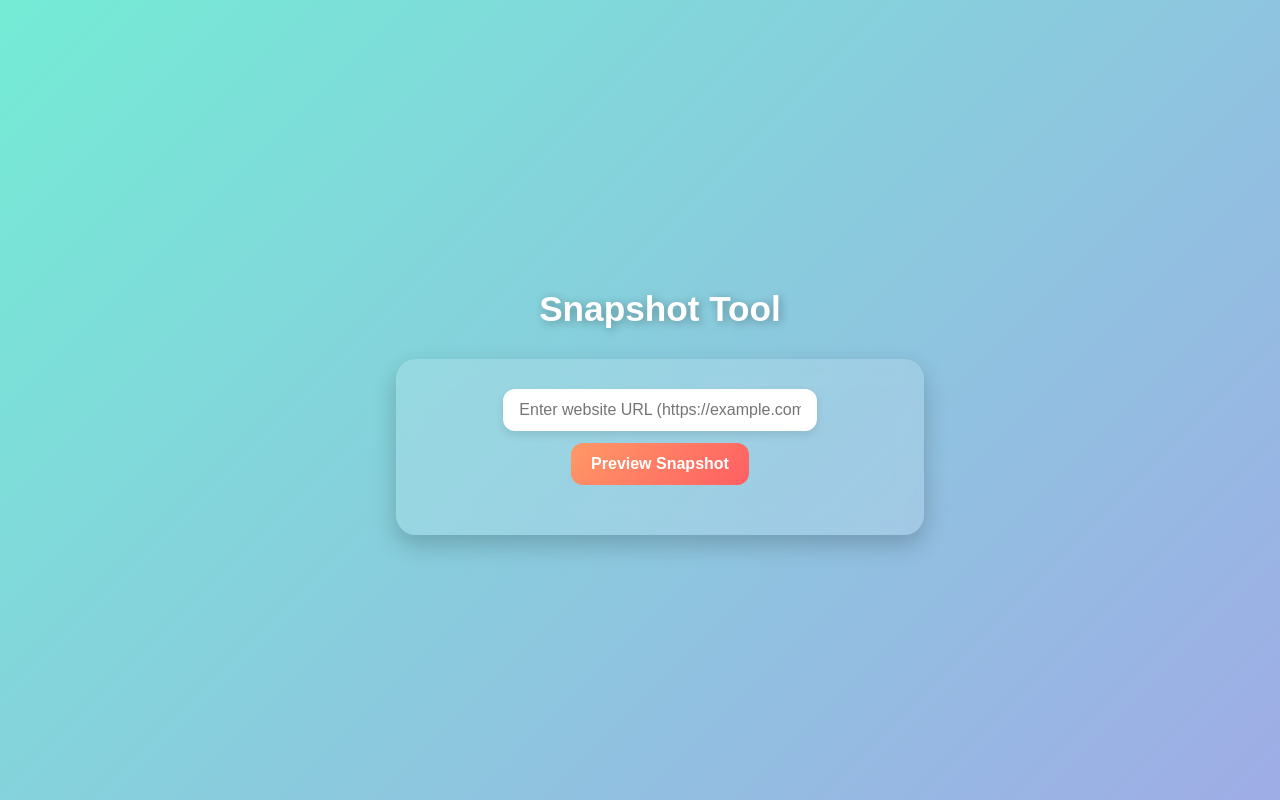
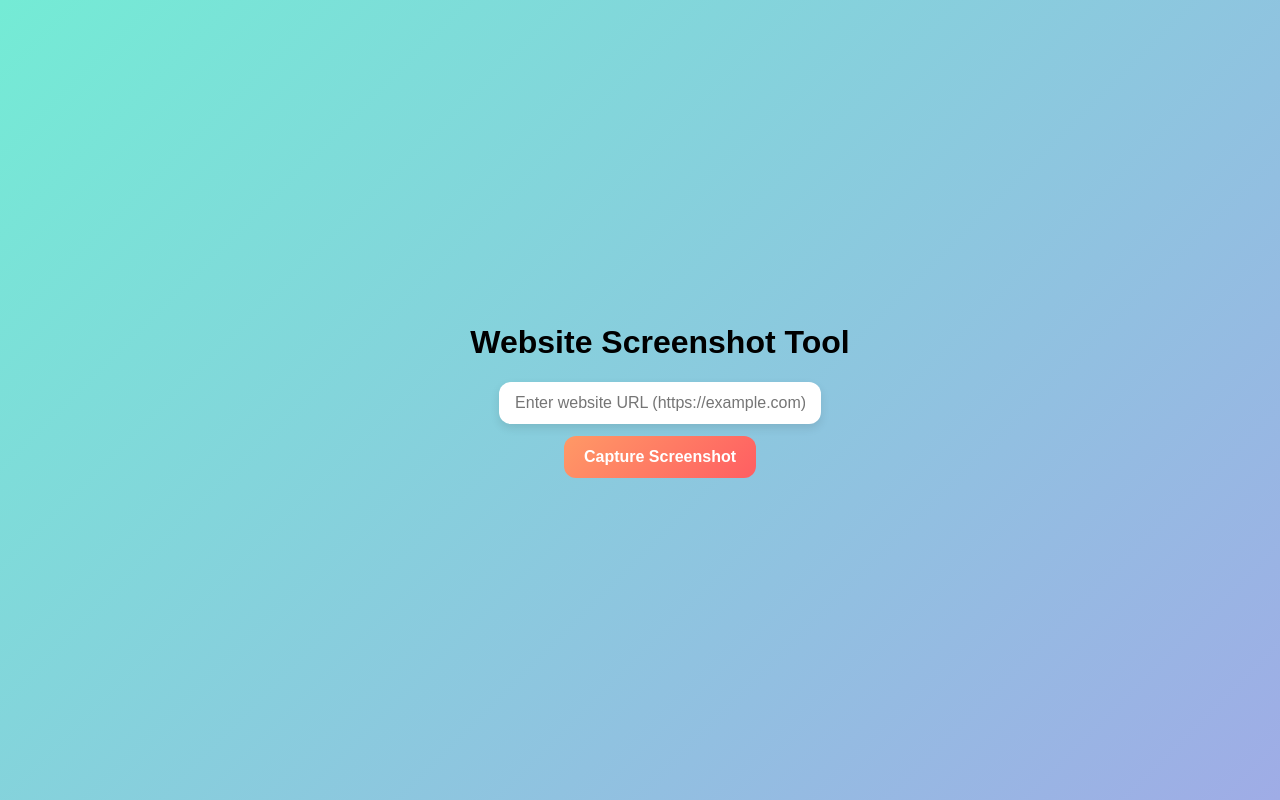
Before and after one commit to yashjaiswal97/website-snapshot-tool, a React (Create React App) app: page / in a window 1280 px wide. Built offline with nearby package versions, Linux system fonts and the light colour scheme.

Commit message:
Update App.js

```diff
--- a/src/App.js
+++ b/src/App.js
@@ -6,9 +6,8 @@ function App() {
   const [screenshot, setScreenshot] = useState("");
   const [loading, setLoading] = useState(false);
   const [error, setError] = useState("");
-  const [preview, setPreview] = useState(false);
 
-  const previewScreenshot = async () => {
+  const captureScreenshot = async () => {
     if (!url) {
       setError("Please enter a valid URL");
       return;
@@ -16,18 +15,17 @@ function App() {
     setError("");
     setLoading(true);
     setScreenshot("");
-    setPreview(false);
 
     try {
-      const apiKey = "cb1d26e2e9df4f16bc77e733208999c2"; // API key
+      // Replace DEMO_KEY with your Apiflash API key
+      const apiKey = "cb1d26e2e9df4f16bc77e733208999c2";
       const apiUrl = `https://api.apiflash.com/v1/urltoimage?access_key=${apiKey}&url=${encodeURIComponent(
         url
       )}&full_page=true&fresh=true`;
 
-      setScreenshot(apiUrl);
-      setPreview(true);
+      setScreenshot(apiUrl); // Direct image link
     } catch (err) {
-      setError("Failed to fetch preview");
+      setError("Failed to capture screenshot");
     } finally {
       setLoading(false);
     }
@@ -35,9 +33,8 @@ function App() {
 
   return (
     <div className="app">
-      <h1 className="title">Snapshot Tool</h1>
+      <h1>Website Screenshot Tool</h1>
 
-      <div className="card">
       <div className="input-section">
         <input
           type="text"
@@ -45,28 +42,20 @@ function App() {
           value={url}
           onChange={(e) => setUrl(e.target.value)}
         />
-          <button onClick={previewScreenshot}>Preview Snapshot</button>
+        <button onClick={captureScreenshot}>Capture Screenshot</button>
       </div>
 
-        {/* Show spinner when loading */}
-        {loading && (
-          <div className="loading-container">
-            <div className="spinner"></div>
-            <p>Generating preview...</p>
-          </div>
-        )}
-
+      {loading && <p className="loading">Capturing screenshot...</p>}
       {error && <p className="error">{error}</p>}
 
-        {preview && screenshot && !loading && (
+      {screenshot && (
         <div className="screenshot">
-            <img src={screenshot} alt="Website Preview" />
+          <img src={screenshot} alt="Website Screenshot" />
           <a href={screenshot} download="screenshot.png">
-              ⬇️ Download Snapshot
+            Download Screenshot
           </a>
         </div>
       )}
-      </div>
     </div>
   );
 }
```
Lines whose indentation alone changed are shown as unchanged.
